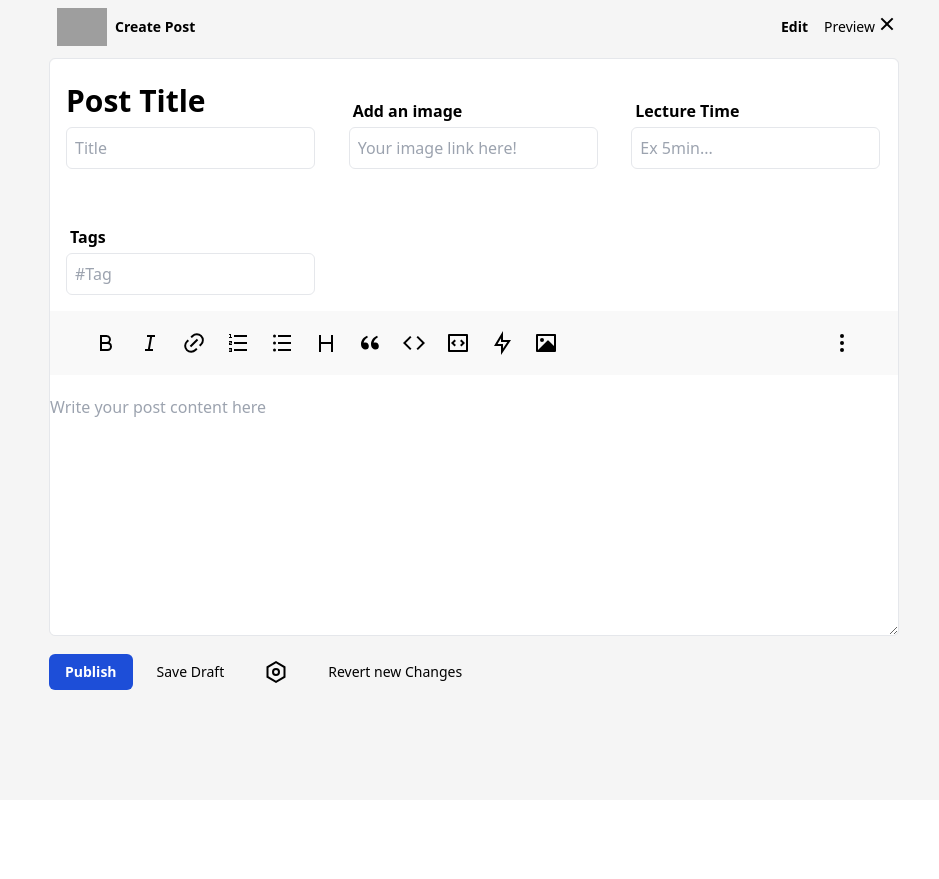
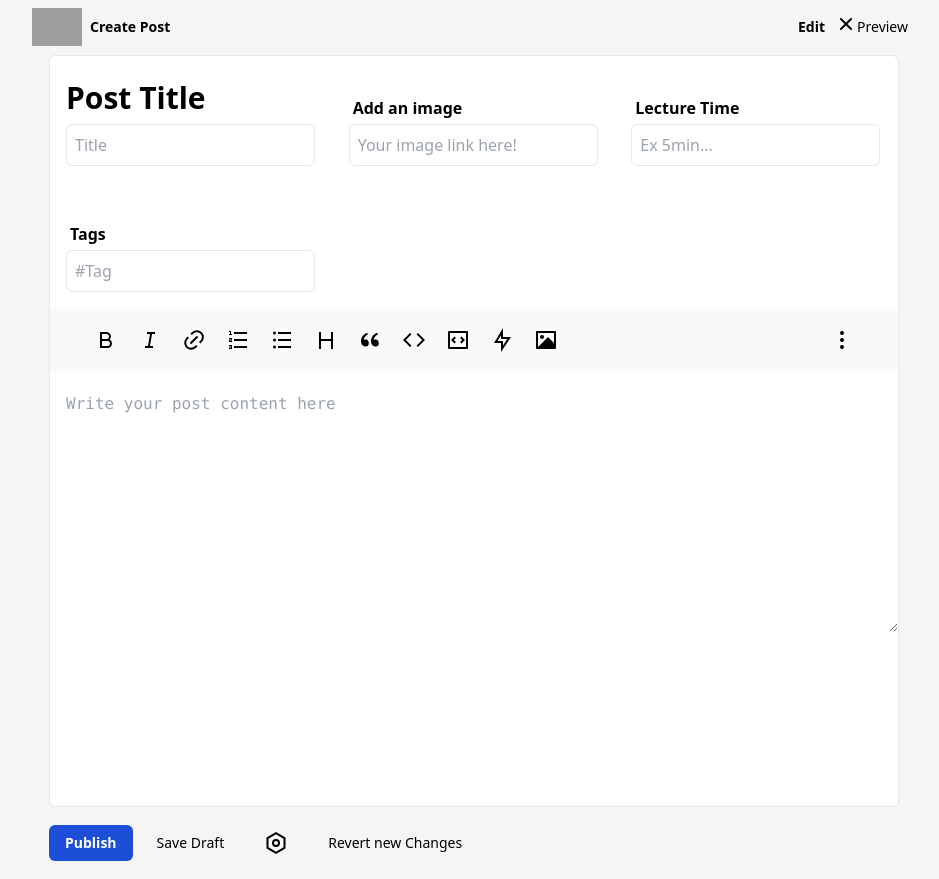
Before and after one commit to garciaandresc/Dev-to-React, a React (Vite) app: page /newPost in a window 1280 px wide. Shown: the whole page, without its empty margins (166-1105 px from the left). Before the commit the page ends 800 px from the top, so only its background shows below. Built offline with nearby package versions, Linux system fonts and the light colour scheme; grey boxes are pictures that could not be loaded.

Commit message:
Post view edits

```diff
--- a/src/components/userDetails.tsx
+++ b/src/components/userDetails.tsx
@@ -15,7 +15,7 @@ export default function UserDetails() {
           </div>
           <div className="flex flex-col justify-center items-center w-full">
             <a
-              className=" flex justify-center bg-blue-700 border-blue-500 border rounded-md w-full mb-2 pb-2 pt-2 font-semibold text-white hover:bg-blue-700"
+              className=" flex justify-center bg-blue-700 border-blue-500 border rounded-md w-full mb-2 pb-2 pt-2 font-semibold text-white hover:bg-blue-800"
               href=""
             >
               Follow
--- a/src/pages/newPost.tsx
+++ b/src/pages/newPost.tsx
@@ -1,7 +1,7 @@
 export default function NewPost() {
   return (
     <main className="bg-[#f5f5f5] min-h-screen flex flex-col items-center">
-      <section className="flex w-[850px] items-center">
+      <section className="flex w-[900px] items-center">
         <nav className="flex w-full items-center justify-between">
           <a href="http://localhost:5173">
             <img
@@ -14,14 +14,19 @@ export default function NewPost() {
             <span className="font-semibold text-sm">Create Post</span>
           </div>
           <div>
-            <ul className="flex gap-4 text-sm">
-              <li className="font-semibold">Edit</li>
-              <li>Preview</li>
+            <ul className="flex text-sm">
+              <li className="font-semibold p-2 pr-4 pl-4 rounded-md text-sm hover:bg-blue-700/10 hover:text-blue-700 ">
+                Edit
+              </li>
+              <li className="p-2 pr-4 pl-4 rounded-md text-sm hover:bg-blue-700/10 hover:text-blue-700">
+                Preview
+              </li>
             </ul>
           </div>
         </nav>
-        <div className="">
+        <div className="absolute right-64">
           <button>
+            <a href="http://localhost:5173/">
               <svg
                 className=""
                 aria-hidden="true"
@@ -33,11 +38,12 @@ export default function NewPost() {
               >
                 <path d="m12 10.586 4.95-4.95 1.414 1.414-4.95 4.95 4.95 4.95-1.414 1.414-4.95-4.95-4.95 4.95-1.414-1.414 4.95-4.95-4.95-4.95L7.05 5.636l4.95 4.95z"></path>
               </svg>
+            </a>
           </button>
         </div>
       </section>
-      <section className="w-[850px] h-full border rounded-md border-gray-200 mt-1">
-        <div className="w-full h-auto bg-white rounded-md gap-4">
+      <section className="w-[850px] h-full border rounded-md border-gray-200 mt-[1px]">
+        <div className="w-full h-[750px] bg-white rounded-md gap-4">
           <div className="grid grid-cols-3 grid-rows-2 items-end">
             <div className="p-4 pt-6">
               <h1 className="font-semibold text-3xl">Post Title</h1>
@@ -223,7 +229,7 @@ export default function NewPost() {
           </div>
           <div className="flex w-full justify-center">
             <textarea
-              className=" mt-1 rounded-md"
+              className="pl-4 mt-1 rounded-md font-mono"
               name=""
               id=""
               cols="110"
```
Lines whose indentation alone changed are shown as unchanged.
